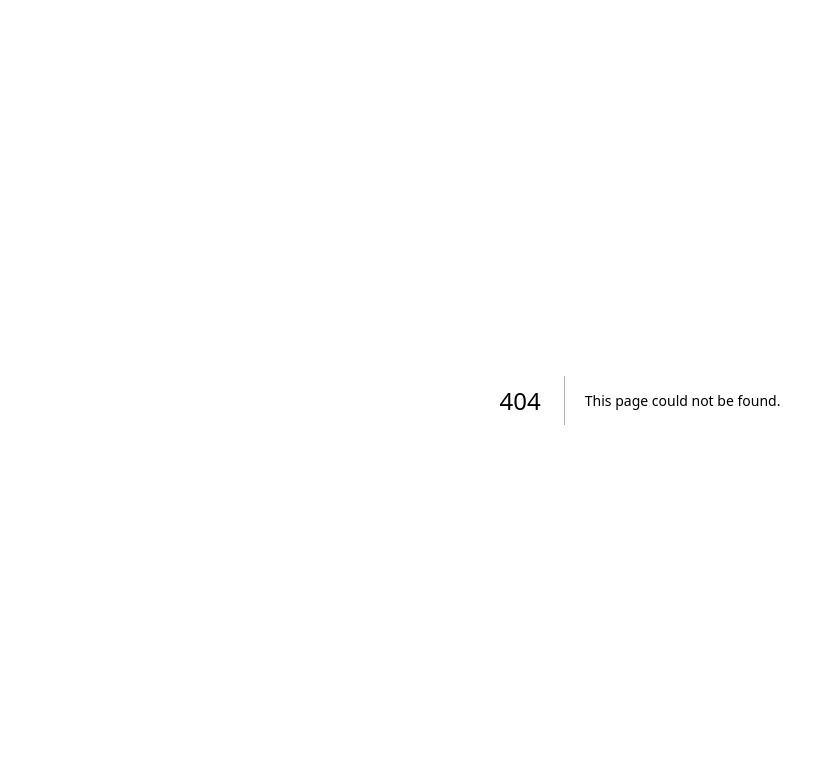
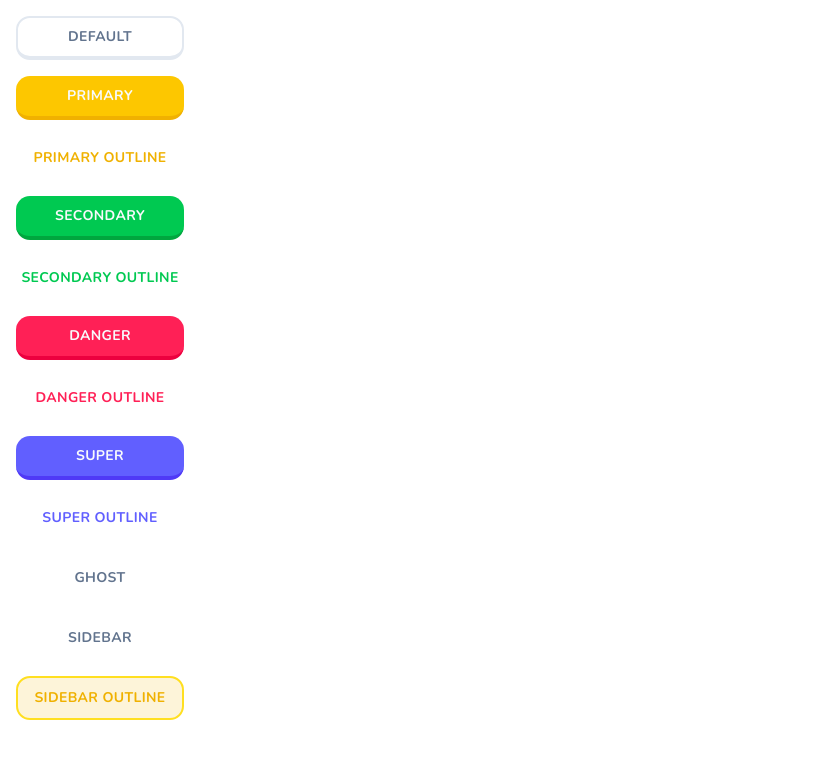
Before and after one commit to rossosss/lang-app, a Next.js app: page /buttons in a window 1280 px wide. Before the commit this address had no page. Shown: the top 758 px of the page, without its empty margins (0-827 px from the left). Built offline with nearby package versions, Linux system fonts and the light colour scheme.

Commit message:
feat: add gallery and component
Add gallery and component

```diff
--- /dev/null
+++ b/app/buttons/page.tsx
@@ -0,0 +1,22 @@
+import { Button } from "@/components/ui/button";
+
+const ButtonsPage = () => {
+  return (
+    <div className="p-4 space-y-4 flex flex-col max-w-[200px]">
+        <Button>Default</Button>
+        <Button variant="primary">Primary</Button>
+        <Button variant="primaryOutline">Primary Outline</Button>
+        <Button variant="secondary">Secondary</Button>
+        <Button variant="secondaryOutline">Secondary Outline</Button>
+        <Button variant="danger">Danger</Button>
+        <Button variant="dangerOutline">Danger Outline</Button>
+        <Button variant="super">Super</Button>
+        <Button variant="superOutline">Super Outline</Button>
+        <Button variant="ghost">Ghost</Button>
+        <Button variant="sidebar">Sidebar</Button>
+        <Button variant="sidebarOutline">Sidebar Outline</Button>
+    </div>
+  );
+};
+
+export default ButtonsPage;
--- a/components/ui/button.tsx
+++ b/components/ui/button.tsx
@@ -5,28 +5,29 @@
 import { cn } from "@/lib/utils"
 
 const buttonVariants = cva(
-  "inline-flex items-center justify-center gap-2 whitespace-nowrap rounded-md text-sm font-medium transition-all disabled:pointer-events-none disabled:opacity-50 [&_svg]:pointer-events-none [&_svg:not([class*='size-'])]:size-4 shrink-0 [&_svg]:shrink-0 outline-none focus-visible:border-ring focus-visible:ring-ring/50 focus-visible:ring-[3px] aria-invalid:ring-destructive/20 dark:aria-invalid:ring-destructive/40 aria-invalid:border-destructive",
+  "inline-flex items-center justify-center gap-2 whitespace-nowrap rounded-xl text-sm font-bold transition-all disabled:pointer-events-none disabled:opacity-50 uppercase tracking-wide [&_svg]:pointer-events-none [&_svg:not([class*='size-'])]:size-4 shrink-0 [&_svg]:shrink-0 outline-none focus-visible:border-ring focus-visible:ring-ring/50 focus-visible:ring-[3px] aria-invalid:ring-destructive/20 dark:aria-invalid:ring-destructive/40 aria-invalid:border-destructive",
   {
     variants: {
       variant: {
-        default: "bg-primary text-primary-foreground hover:bg-primary/90",
-        destructive:
-          "bg-destructive text-white hover:bg-destructive/90 focus-visible:ring-destructive/20 dark:focus-visible:ring-destructive/40 dark:bg-destructive/60",
-        outline:
-          "border bg-background shadow-xs hover:bg-accent hover:text-accent-foreground dark:bg-input/30 dark:border-input dark:hover:bg-input/50",
-        secondary:
-          "bg-secondary text-secondary-foreground hover:bg-secondary/80",
-        ghost:
-          "hover:bg-accent hover:text-accent-foreground dark:hover:bg-accent/50",
-        link: "text-primary underline-offset-4 hover:underline",
+        default: "bg-white text-black border-slate-200 border-2 border-b-4 active:border-b-2 hover:bg-slate-100 text-slate-500 ",
+        primary: "bg-yellow-400 text-primary-foreground hover:bg-yellow-400/90 border-yellow-500 border-b-4 active:border-b-0",
+        primaryOutline: "bg-white text-yellow-500 hover:bg-slate-100",
+        secondary: "bg-green-500 text-primary-foreground hover:bg-green-500/90 border-green-600 border-b-4 active:border-b-0",
+        secondaryOutline: "bg-white text-green-500 hover:bg-slate-100",
+        danger: "bg-rose-500 text-primary-foreground hover:bg-rose-500/90 border-rose-600 border-b-4 active:border-b-0",
+        dangerOutline: "bg-white text-rose-500 hover:bg-slate-100",
+        super: "bg-indigo-500 text-primary-foreground hover:bg-indigo-500/90 border-indigo-600 border-b-4 active:border-b-0",
+        superOutline: "bg-white text-indigo-500 hover:bg-slate-100",
+        ghost: "bg-transparent text-slate-500 border-transparent border-0 hover:bg-slate-100",
+        sidebar: "bg-transparent text-slate-500 border-2 border-transparent hover:bg-slate-100 transition-none",
+        sidebarOutline: "bg-yellow-500/15 text-yellow-500 border-yellow-300 border-2 hover:bg-yellow-500/20 transition-none",
       },
       size: {
-        default: "h-9 px-4 py-2 has-[>svg]:px-3",
-        sm: "h-8 rounded-md gap-1.5 px-3 has-[>svg]:px-2.5",
-        lg: "h-10 rounded-md px-6 has-[>svg]:px-4",
-        icon: "size-9",
-        "icon-sm": "size-8",
-        "icon-lg": "size-10",
+        default: "h-11 px-4 py-2 has-[>svg]:px-3",
+        sm: "h-9 px-3 has-[>svg]:px-2.5",
+        lg: "h-12 px-8 has-[>svg]:px-4",
+        icon: "h-10 w-10",
+        rounded: "rounded-full",
       },
     },
     defaultVariants: {
```
